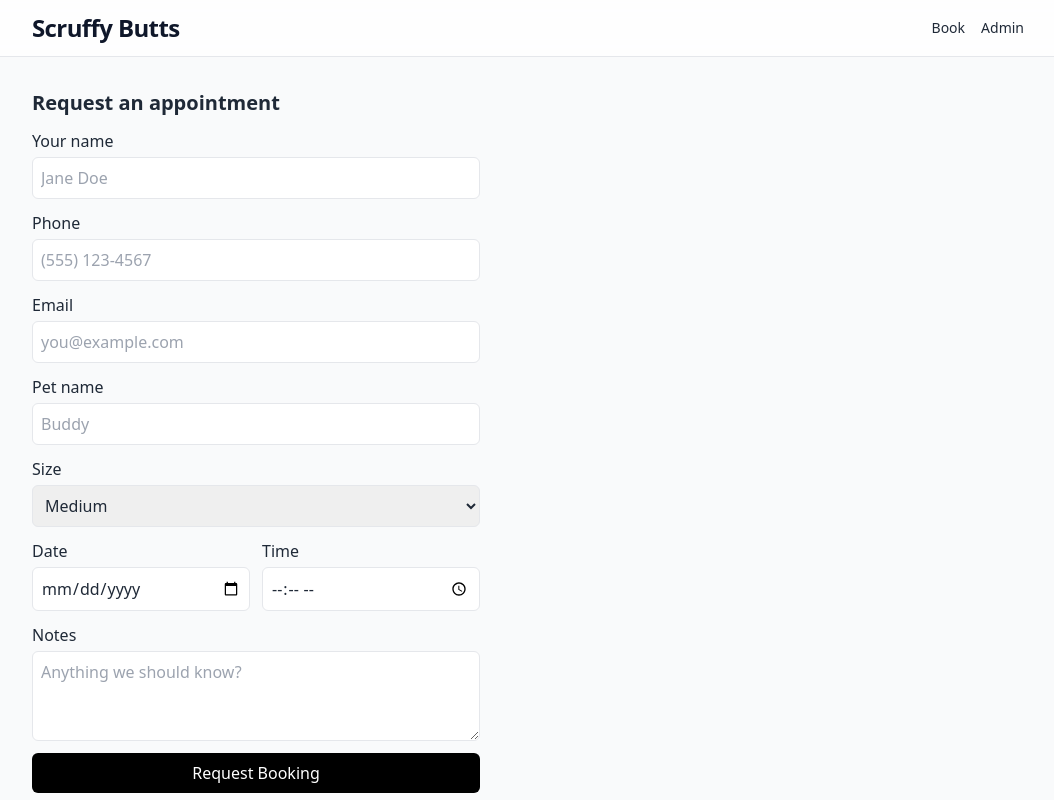
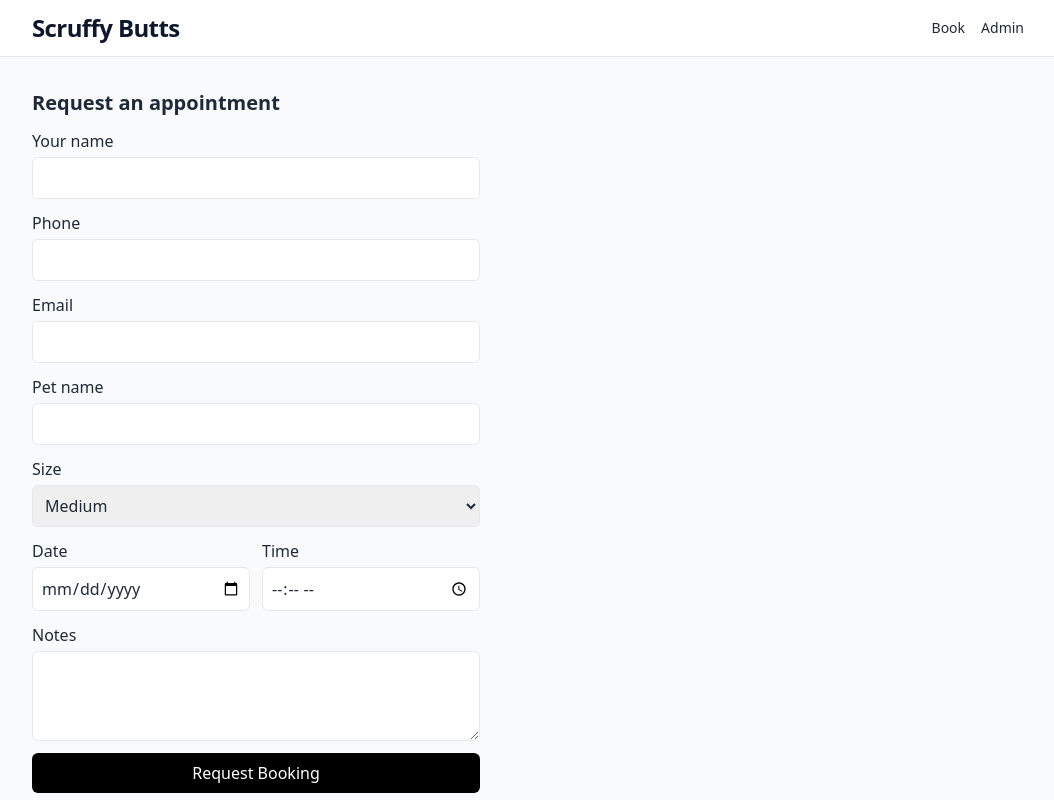
Before and after one commit to JimmysRanch/scruffy-butts-pwa-final, a Next.js app: page / in a window 1280 px wide. Shown: the top 800 px of the page, without its empty margins (112-1166 px from the left). Built offline with nearby package versions, Linux system fonts and the light colour scheme.

Commit message:
Update AppointmentForm.tsx

```diff
--- a/components/AppointmentForm.tsx
+++ b/components/AppointmentForm.tsx
@@ -3,7 +3,6 @@
 import { useState } from 'react';
 import { createClient } from '@supabase/supabase-js';
 
-// === Supabase (your project) ===
 const SUPABASE_URL = 'https://tzbybtluhzntfhjexptw.supabase.co';
 const SUPABASE_ANON_KEY =
   'eyJhbGciOiJIUzI1NiIsInR5cCI6IkpXVCJ9.eyJpc3MiOiJzdXBhYmFzZSIsInJlZiI6InR6YnlidGx1aHpudGZoamV4cHR3Iiwicm9sZSI6ImFub24iLCJpYXQiOjE3NTY0MTkxNzIsImV4cCI6MjA3MTk5NTE3Mn0.E-2Y9CupjktT67UwkCP3Bm7-cBDmkolk2RIo_sPyRHQ';
@@ -39,14 +38,13 @@ export default function AppointmentForm() {
     setErr(null);
 
     try {
-      // 1) create the booking row
       const { data: booking, error: bErr } = await supa
         .from('bookings')
         .insert({
-          when_date: form.date,          // e.g. "2025-09-05"
-          when_time: form.time,          // e.g. "14:00"
-          owner_name: form.ownerName,    // text
-          status: 'booked',              // optional; ok if column exists
+          when_date: form.date,
+          when_time: form.time,
+          owner_name: form.ownerName,
+          status: 'booked',
         })
         .select('id')
         .single();
@@ -54,17 +52,14 @@ export default function AppointmentForm() {
       if (bErr) throw bErr;
       if (!booking?.id) throw new Error('No booking id returned');
 
-      // 2) link the dog to that booking
       const { error: dErr } = await supa.from('booking_dogs').insert({
         booking_id: booking.id,
         dog_name: form.petName,
         size: form.size || 'Medium',
       });
-
       if (dErr) throw dErr;
 
       setOk('Request received! We’ll confirm shortly.');
-      // clear only fields users re-enter every time
       setForm({ ...form, petName: '', notes: '', time: '', date: '' });
     } catch (e: any) {
       setErr(e?.message || 'Something went wrong saving your request.');
@@ -82,57 +77,28 @@ export default function AppointmentForm() {
 
       <label className="grid gap-1">
         <span>Your name</span>
-        <input
-          name="ownerName"
-          value={form.ownerName}
-          onChange={change}
-          required
-          className="border rounded-md p-2"
-          placeholder="Jane Doe"
-        />
+        <input name="ownerName" value={form.ownerName} onChange={change} required className="border rounded-md p-2" />
       </label>
 
       <label className="grid gap-1">
         <span>Phone</span>
-        <input
-          name="phone"
-          value={form.phone}
-          onChange={change}
-          className="border rounded-md p-2"
-          placeholder="(555) 123-4567"
-        />
+        <input name="phone" value={form.phone} onChange={change} className="border rounded-md p-2" />
       </label>
 
       <label className="grid gap-1">
         <span>Email</span>
-        <input
-          type="email"
-          name="email"
-          value={form.email}
-          onChange={change}
-          className="border rounded-md p-2"
-          placeholder="you@example.com"
-        />
+        <input type="email" name="email" value={form.email} onChange={change} className="border rounded-md p-2" />
       </label>
 
       <label className="grid gap-1">
         <span>Pet name</span>
-        <input
-          name="petName"
-          value={form.petName}
-          onChange={change}
-          required
-          className="border rounded-md p-2"
-          placeholder="Buddy"
-        />
+        <input name="petName" value={form.petName} onChange={change} required className="border rounded-md p-2" />
       </label>
 
       <label className="grid gap-1">
         <span>Size</span>
         <select name="size" value={form.size} onChange={change} className="border rounded-md p-2">
-          <option>Small</option>
-          <option>Medium</option>
-          <option>Large</option>
+          <option>Small</option><option>Medium</option><option>Large</option>
         </select>
       </label>
 
@@ -149,21 +115,10 @@ export default function AppointmentForm() {
 
       <label className="grid gap-1">
         <span>Notes</span>
-        <textarea
-          name="notes"
-          value={form.notes}
-          onChange={change}
-          className="border rounded-md p-2"
-          rows={3}
-          placeholder="Anything we should know?"
-        />
+        <textarea name="notes" value={form.notes} onChange={change} className="border rounded-md p-2" rows={3} />
       </label>
 
-      <button
-        type="submit"
-        disabled={submitting}
-        className="rounded-md bg-black text-white px-4 py-2 disabled:opacity-60"
-      >
+      <button type="submit" disabled={submitting} className="rounded-md bg-black text-white px-4 py-2 disabled:opacity-60">
         {submitting ? 'Sending…' : 'Request Booking'}
       </button>
     </form>
```
